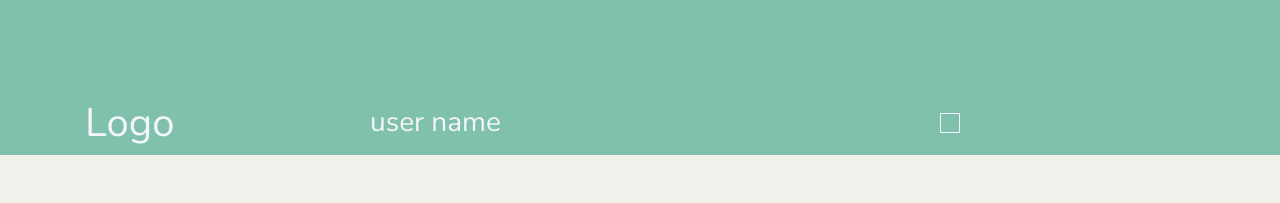
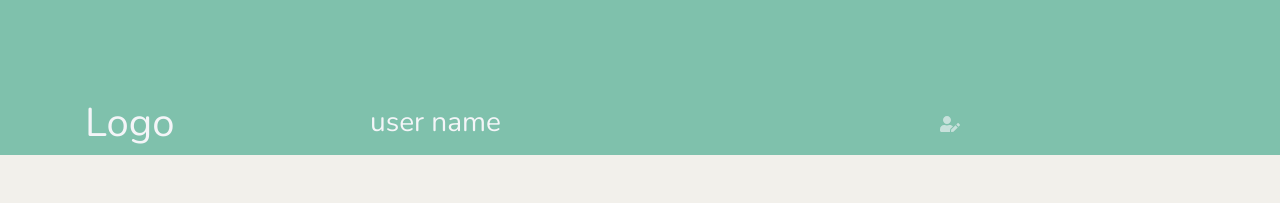
Before and after one commit to BCH-REACT20S-Project-1-Group-2/BCH-REACT20S-Project-1-Group-2.github.io, a React (Create React App) app in the folder frontend/: page /expense in a window 1280 px wide. Shown: the top 203 px of the page. Built offline with nearby package versions, Linux system fonts and the light colour scheme.

Commit message:
bugfix/AddHeaderUserIcon: add user icon on header

```diff
--- a/frontend/src/components/AppHeader.js
+++ b/frontend/src/components/AppHeader.js
@@ -1,5 +1,6 @@
 import React from "react";
 import { Container, Row, Col } from "react-bootstrap";
+import {FaUserEdit} from 'react-icons/fa';
 import "../styles/AppHeader.css";
 
 function AppHeader() {
@@ -13,7 +14,7 @@ function AppHeader() {
           <h3 className="m-0">user name</h3>
         </Col>
         <Col>
-          <div className="m-0 userIcon"></div>
+        <FaUserEdit className="userIcon" />
         </Col>
       </Row>
     </Container>
--- a/frontend/src/styles/AppHeader.css
+++ b/frontend/src/styles/AppHeader.css
@@ -1,5 +1,7 @@
 .userIcon {
     height: 20px;
     width: 20px;
-    border: 1px solid var(--light-font);
+    top: 98px;
+    left: 342px;
+    color: rgba(244, 245, 248, 0.62);
 }
```
